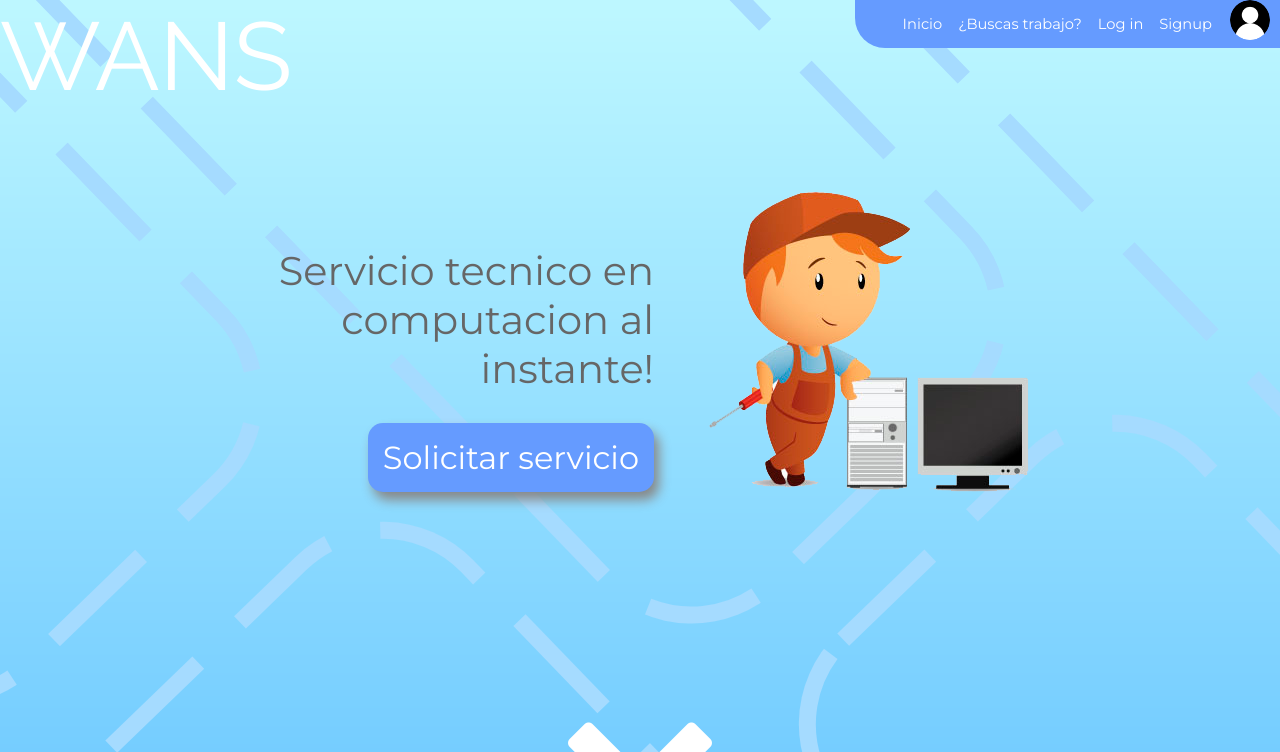
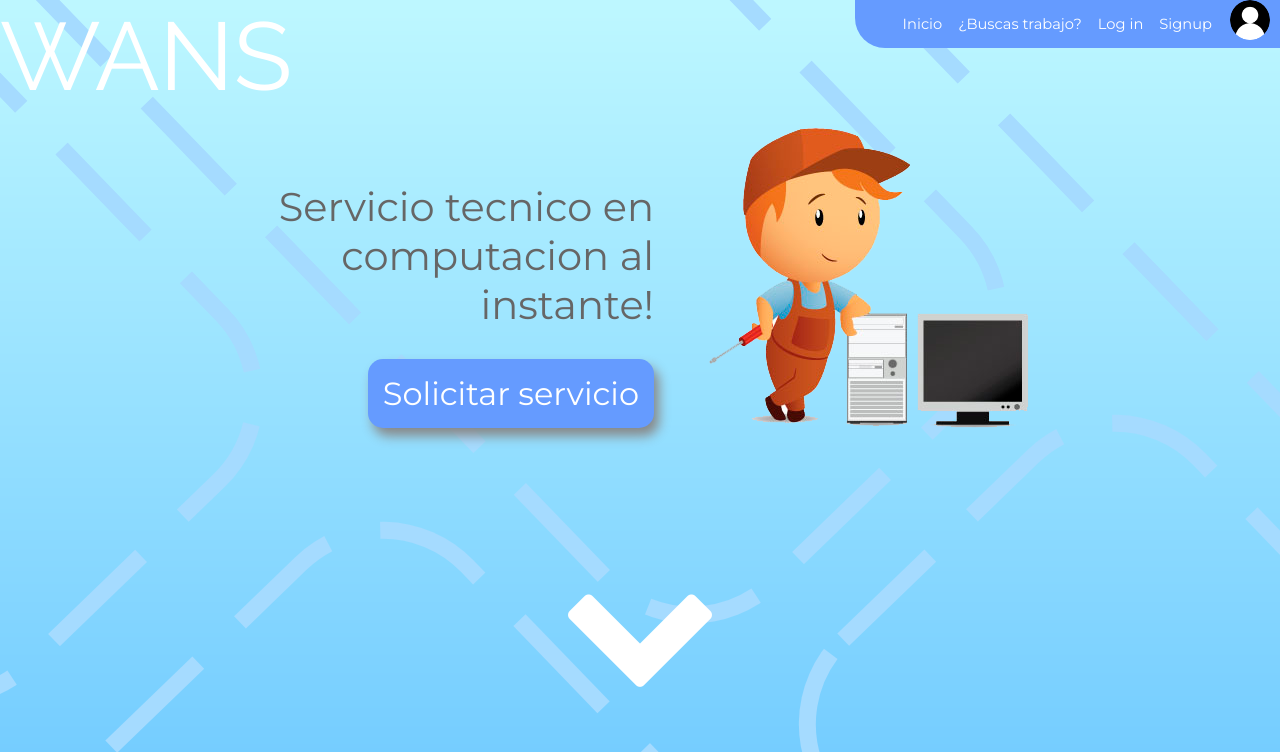
Before and after one commit to FranElfers/wans, a Django app: page / in a window 1280 px wide. Shown: the top 752 px of the page. Run offline with Django 3.2, Linux system fonts and the light colour scheme; some web fonts are replaced.

Commit message:
Update inicio.css

```diff
--- a/wans/static/css/inicio.css
+++ b/wans/static/css/inicio.css
@@ -11,7 +11,7 @@ body {
 
 .centro {
 	width: 912px;
-	margin: 5% auto;
+	margin: 0 auto;
 }
 
 .left {
```
